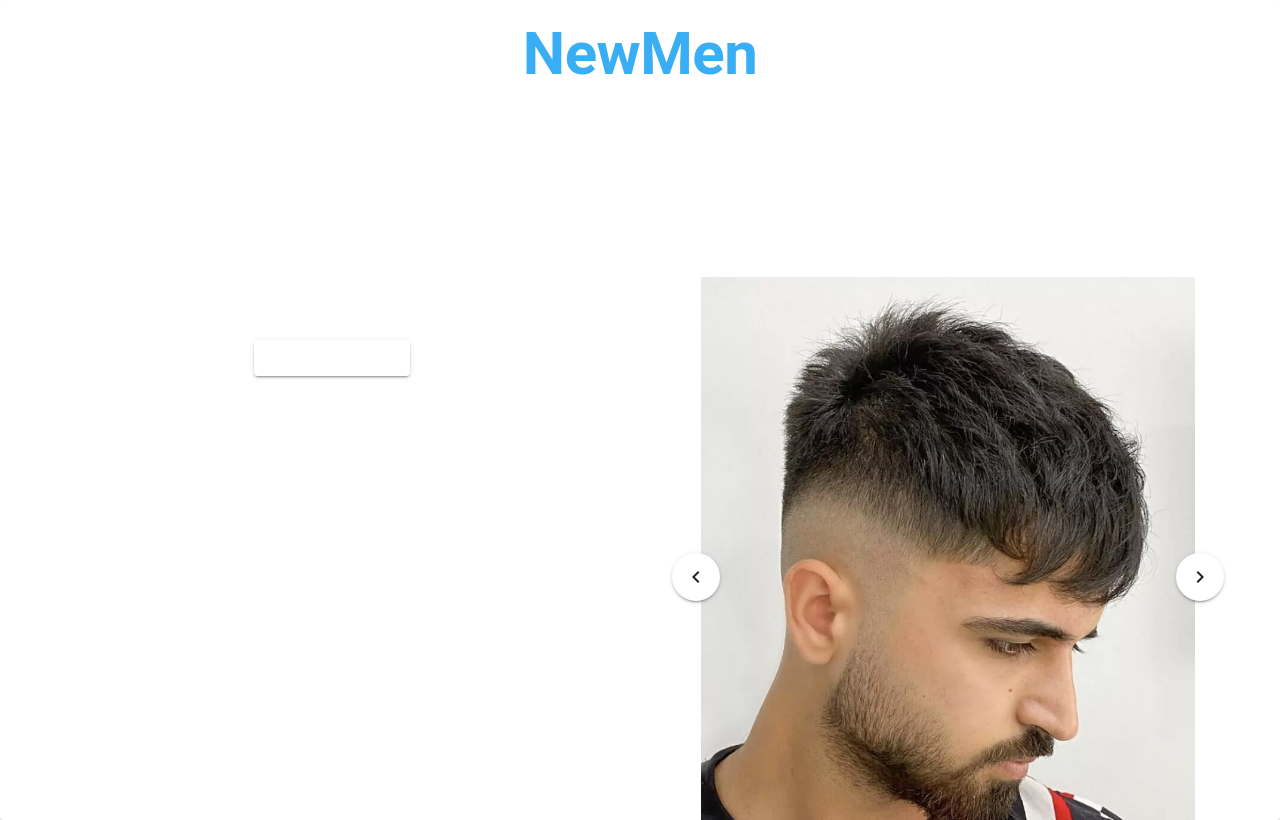
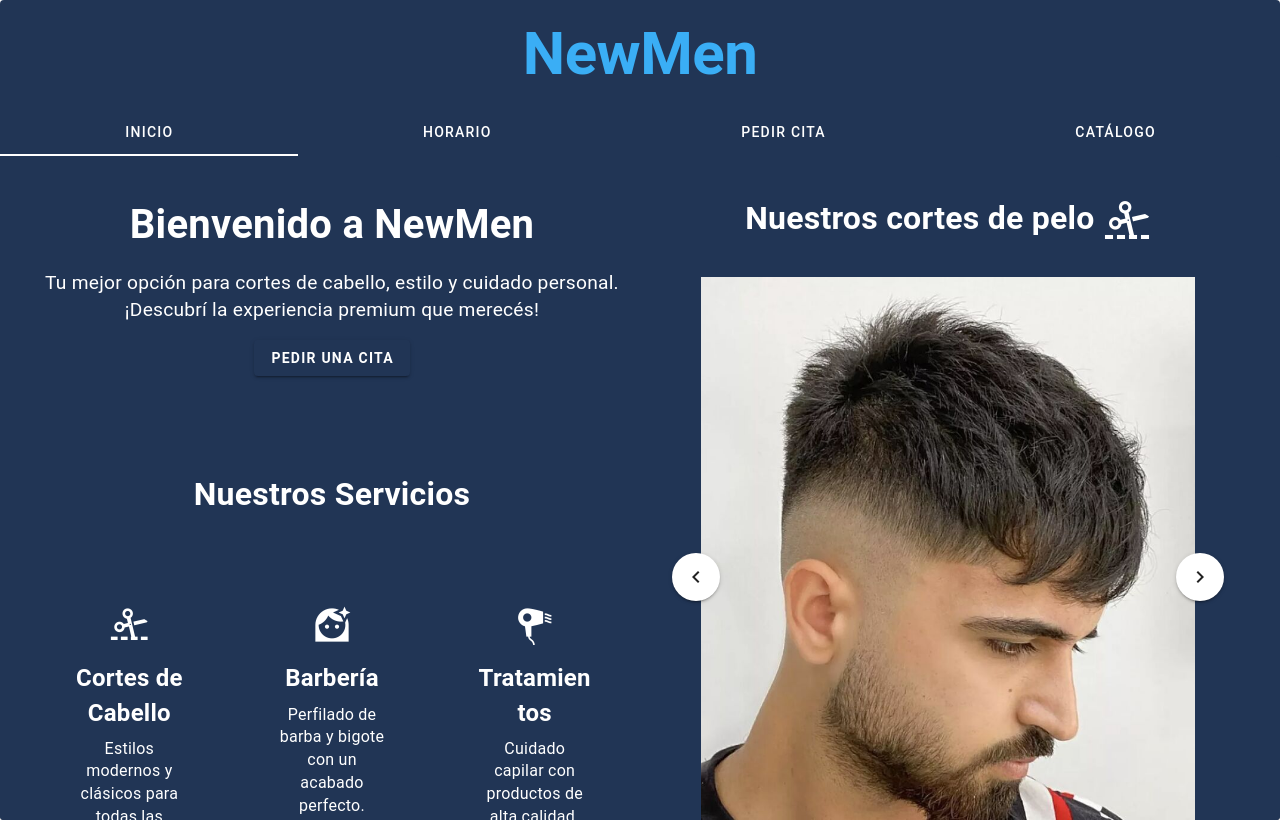
Before and after one commit to Alexfp28/newman-front, a Vue app: page / in a window 1280 px wide. Built offline with nearby package versions, Linux system fonts and the light colour scheme.

Commit message:
Pensaba que no hacía nada porque no tiene usos, es el color del fondo de la página.

```diff
--- a/src/OnlyDesktop/VistaUsuario/components/HeaderComponent.vue
+++ b/src/OnlyDesktop/VistaUsuario/components/HeaderComponent.vue
@@ -60,6 +60,10 @@ export default {
 </template>
 
 <style>
+/* Helper classes */
+.bg-basil {
+  background-color: #213555 !important;
+}
 
 .text-newmen {
   color: #ffffff !important;
```
